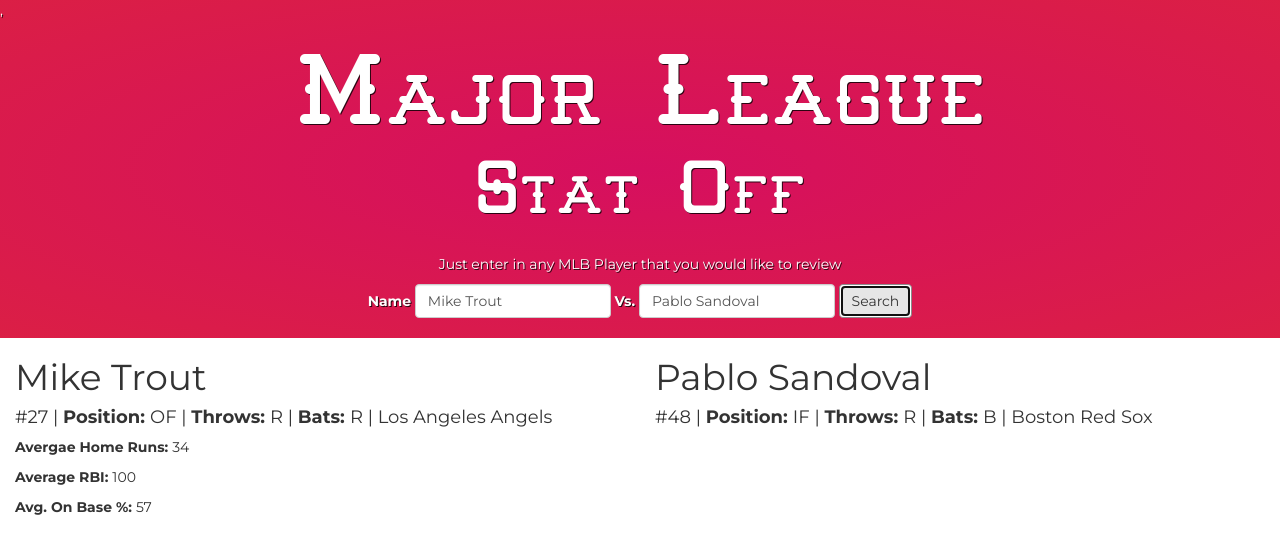
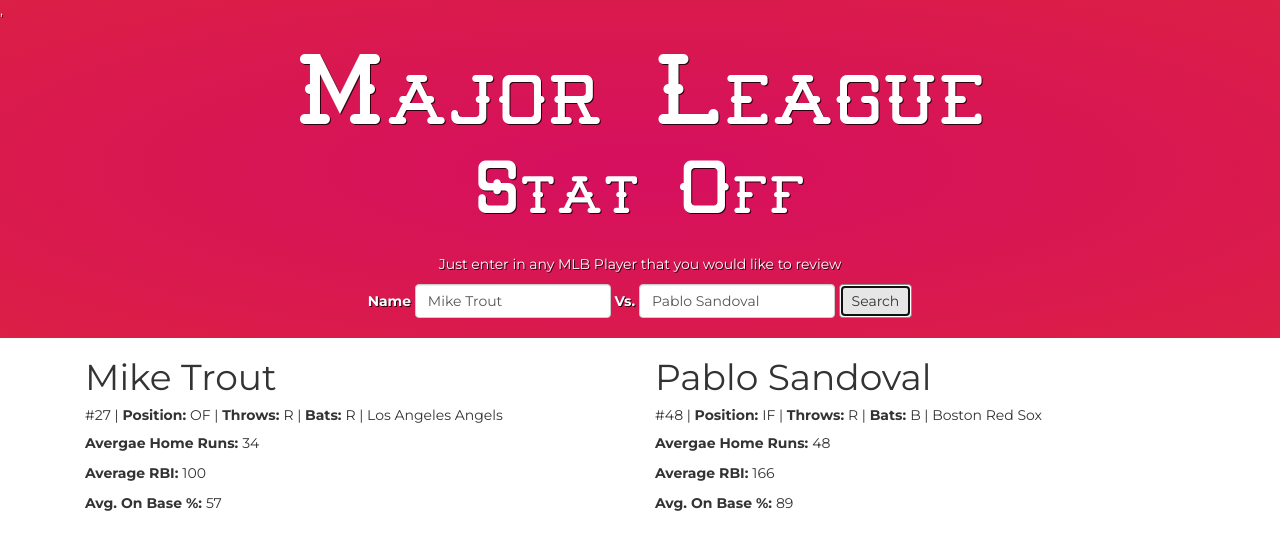
Before and after one commit to jamesv28/mlbPlayer, a plain HTML site: page index.html in a window 1280 px wide. Both pictures are taken after a click on the button "Search". Drawn offline with Linux system fonts and the light colour scheme.

Commit message:
added playear2 stats

```diff
--- a/index.html
+++ b/index.html
@@ -27,7 +27,7 @@
     </div>
 </div>
 <div class="row">
-    <div class="container-fluid">
+    <div class="container">
         <div class=" col-md-6 col-sm-6 " id="playerContent1">
 
         </div>
--- a/js/app.js
+++ b/js/app.js
@@ -12,7 +12,7 @@ $('#findPlayer').on('click', function(e) {
             playerContent.appendChild(fullName);
             fullName.innerHTML = players[i].full_name;
             //var playerNameId = 'playerFullName';
-            var position = document.createElement('h4');
+            var position = document.createElement('h5');
 
             playerContent.appendChild(position);
             generalInfo(position,i);
@@ -38,10 +38,23 @@ $('#findPlayer').on('click', function(e) {
             var playerContent2 = document.getElementById('playerContent2');
             playerContent2.appendChild(fullName2);
             fullName2.innerHTML = players[i].full_name;
-            var position2 = document.createElement('h4');
+            var position2 = document.createElement('h5');
             playerContent2.appendChild(position2);
             generalInfo(position2,i);
             getStats(i);
+            var avgHr = parseInt(currentHr/3);
+            var avgRbi = parseInt(currentRbi/3);
+            var avgObp = Math.round(+currentObp/3 * 100);
+
+            avghr2 = document.createElement('p');
+            playerContent2.appendChild(avghr2);
+            avghr2.innerHTML = '<strong> Avergae Home Runs: </strong>' + avgHr;
+            var avgRbi2 = document.createElement('p');
+            playerContent2.appendChild(avgRbi2);
+            avgRbi2.innerHTML = '<strong> Average RBI: </strong>' + avgRbi;
+            var avgObp2 = document.createElement('p');
+            playerContent2.appendChild(avgObp2);
+            avgObp2.innerHTML = '<strong>Avg. On Base %: </strong>' + avgObp;
 
         } else {
             console.log("this isn't working")
```
